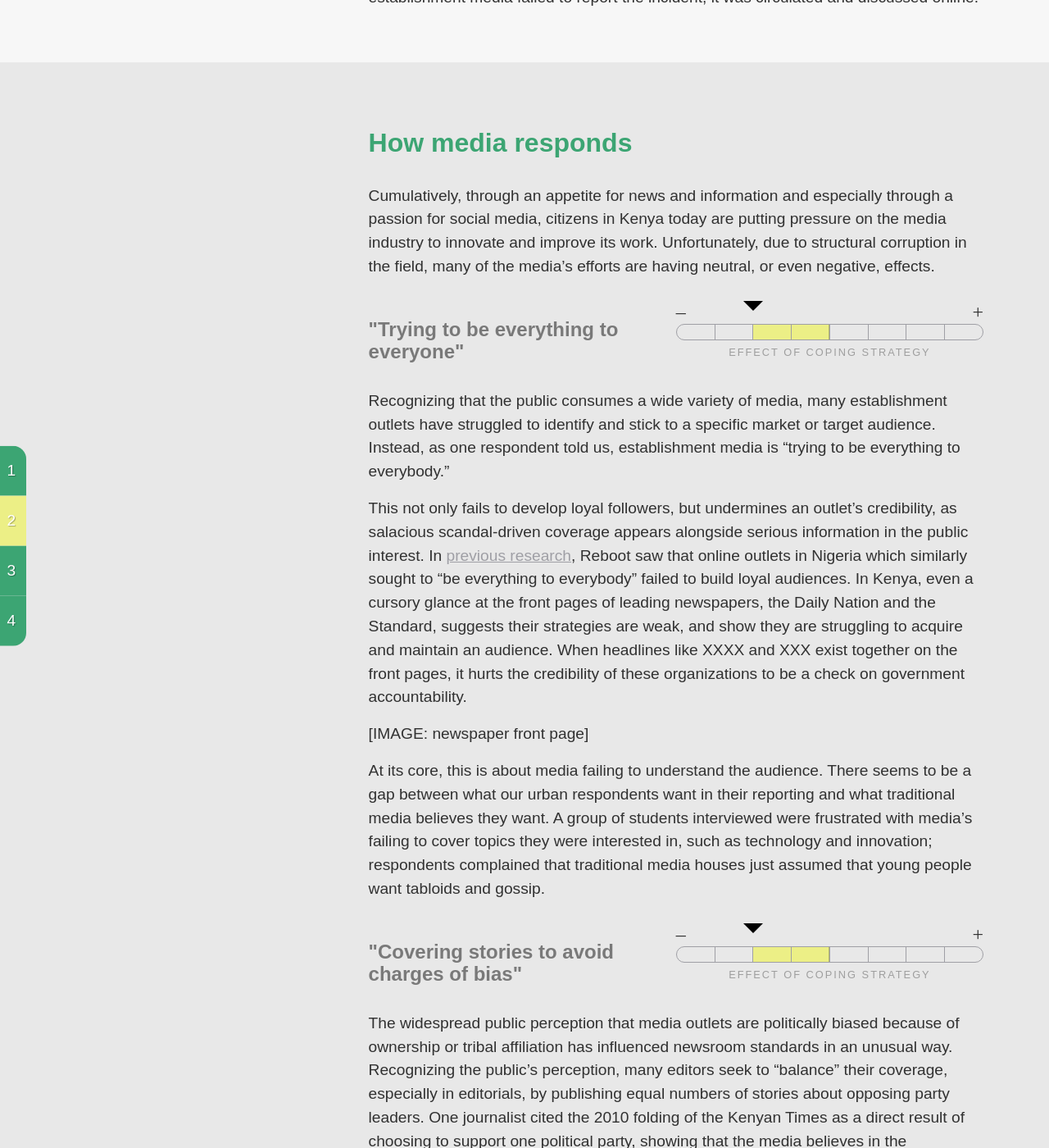
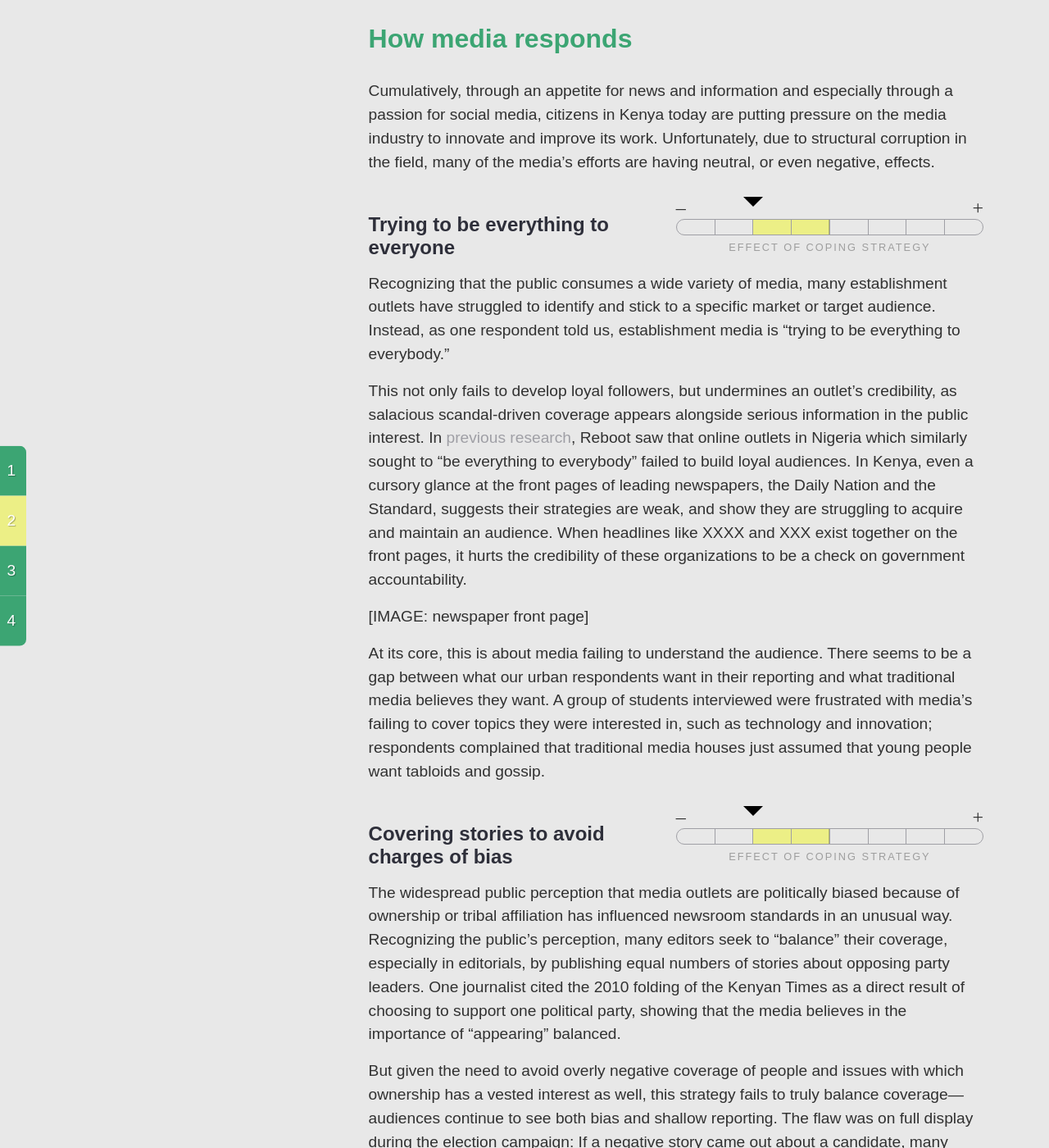
Before and after one commit to theReboot/onken, a Jekyll site: the page built from 2-accountability-ecosystem-kenya/index.md, in a window 1280 px wide and 1400 px high, scrolled down 13737 px. Shown: the whole window at 82% size. Built offline with Jekyll 4.4.1, drawn with Linux system fonts in a browser that asks for light colours; nearby versions of some CDN libraries.

Commit message:
Miscellaneous CSS updates

```diff
--- a/_includes/content/2.2.2_copingStrategies.md
+++ b/_includes/content/2.2.2_copingStrategies.md
@@ -3,7 +3,7 @@
 Cumulatively, through an appetite for news and information and especially through a passion for social media, citizens in Kenya today are putting pressure on the media industry to innovate and improve its work. Unfortunately, due to structural corruption in the field, many of the media's efforts are having neutral, or even negative, effects.
 
 <div class="flexColumns">
-<h4 class="col-1-2">"Trying to be everything to everyone"</h4>
+<h4 class="col-1-2">Trying to be everything to everyone</h4>
 {% include meter.html effect="negative" amount="50" %}
 </div>
 
@@ -16,7 +16,7 @@
 At its core, this is about media failing to understand the audience. There seems to be a gap between what our urban respondents want in their reporting and what traditional media believes they want. A group of students interviewed were frustrated with media's failing to cover topics they were interested in, such as technology and innovation; respondents complained that traditional media houses just assumed that young people want tabloids and gossip.
 
 <div class="flexColumns">
-<h4 class="col-1-2">"Covering stories to avoid charges of bias"</h4>
+<h4 class="col-1-2">Covering stories to avoid charges of bias</h4>
 {% include meter.html effect="negative" amount="50" %}
 </div>
 
--- a/_includes/footer.html
+++ b/_includes/footer.html
@@ -11,9 +11,9 @@
       </nav>
     </div>
     <div class="footer__logos">
-      <img class="footer__logos__logo" src="{{ site.baseurl }}/assets/img/logo_reboot.svg" alt="Reboot logo" />
-      <img class="footer__logos__logo" src="{{ site.baseurl }}/assets/img/logo_omidyar.svg" alt="Omidyar Network logo" />
-      <img class="footer__logos__logo" src="{{ site.baseurl }}/assets/img/logo_hewlett.svg" alt="Hewlett Foundation logo" />
+      <img class="footer__logos__reboot" src="{{ site.baseurl }}/assets/img/logo_reboot.svg" alt="Reboot logo" />
+      <img src="{{ site.baseurl }}/assets/img/logo_omidyar.svg" alt="Omidyar Network logo" />
+      <img src="{{ site.baseurl }}/assets/img/logo_hewlett.svg" alt="Hewlett Foundation logo" />
     </div>
   </div>
 </footer>
--- a/assets/main.scss
+++ b/assets/main.scss
@@ -265,7 +265,7 @@
 h2 {
   color: $yellow;
   font-size: 2.5rem;
-  font-weight: 500;
+  font-weight: 700;
   line-height: 1;
   padding: 0 0 1rem 0;
 
@@ -295,8 +295,17 @@
 }
 
 h4 {
+  color: $white;
   font-size: 1.5rem;
-  opacity: .6;
+  margin-bottom: 1rem;
+
+  .bg--lightGrey & {
+    color: $darkBlue;
+  }
+
+  .bg--white & {
+    color: $darkBlue;
+  }
 }
 
 h5 {
@@ -309,13 +318,24 @@
   line-height: 1.5;
   margin: 0 0 1rem 0;
 
-  a:link,
-  a:active {
+  a {
+    transition: .2s all ease;
+    border-color: rgba(236,239,134,0); // this is the RGBA version of yellow, but transparent
+
+    &:link,
+    &:active {
       color: $yellow;
+      text-decoration: none;
     }
 
-  a:visited {
+    &:hover {
+      border-bottom: 1px solid;
+      border-color: rgba(236,239,134,1); // this is the RGBA version of yellow;
+    }
+
+    &:visited {
       color: $darkYellow;
+    }
   }
 }
 
@@ -394,6 +414,7 @@
   .preTitle {
     display: block;
     font-size: 1.6rem;
+    font-weight: 500;
     letter-spacing: 5px;
     opacity: .5;
     text-transform: uppercase;
@@ -463,8 +484,15 @@
   h5,
   h6,
   p {
+    font-family: $sansSerif;
+  }
+
+  h3 {
+    color: $darkBlue;
+  }
+
+  p {
     color: $black;
-    font-family: $sansSerif;
   }
 }
 
@@ -615,7 +643,7 @@
     position: relative;
 
     &:first-of-type {
-      border-radius: 0 1rem 0 0;
+      border-radius: 0 .5rem 0 0;
       overflow: hidden;
 
       @include breakpoint(mobile) {
@@ -624,7 +652,7 @@
     }
 
     &:last-of-type {
-      border-radius: 0 0 1rem 0;
+      border-radius: 0 0 .5rem 0;
       overflow: hidden;
 
       @include breakpoint(mobile) {
@@ -734,13 +762,21 @@
   background: $white;
   color: $black;
 
-  a:link,
-  a:active {
+  a {
+    border-color: rgba(159,159,165,0); // this is the RGBA version of $grey, but transparent
+
+    &:link,
+    &:active {
       color: $grey;
     }
 
-  a:visited {
+    &:visited {
       color: $darkBlue;
+    }
+
+    &:hover {
+      border-color: rgba(159,159,165,1); // this is the RGBA version of $grey
+    }
   }
 }
 
@@ -753,13 +789,21 @@
   background: $lightGrey;
   color: $black;
 
-  a:link,
-  a:active {
+  a {
+    border-color: rgba(159,159,165,0); // this is the RGBA version of $grey, but transparent
+
+    &:link,
+    &:active {
       color: $grey;
     }
 
-  a:visited {
+    &:visited {
       color: $darkBlue;
+    }
+
+    &:hover {
+      border-color: rgba(159,159,165,1); // this is the RGBA version of $grey
+    }
   }
 }
 
@@ -798,8 +842,10 @@
 
   a {
     border-top: 1px solid $black;
+    color: $black;
     display: block;
     padding: 1rem 0;
+    text-decoration: none;
   }
 }
 
@@ -813,9 +859,8 @@
   @include breakpoint('mobile') {
     flex-direction: column;
   }
-}
 
-.footer__logos__logo {
+  & > img {
     width: 29%;
     max-width: 16rem;
 
@@ -823,6 +868,11 @@
       margin: 1rem auto;
       padding: 0;
       width: 100%;
+    }
+  }
+
+  .footer__logos__reboot {
+    max-width: 13rem;
   }
 }
 
```
Also changed, not shown: 4 other files. Lines whose indentation alone changed are shown as unchanged.
